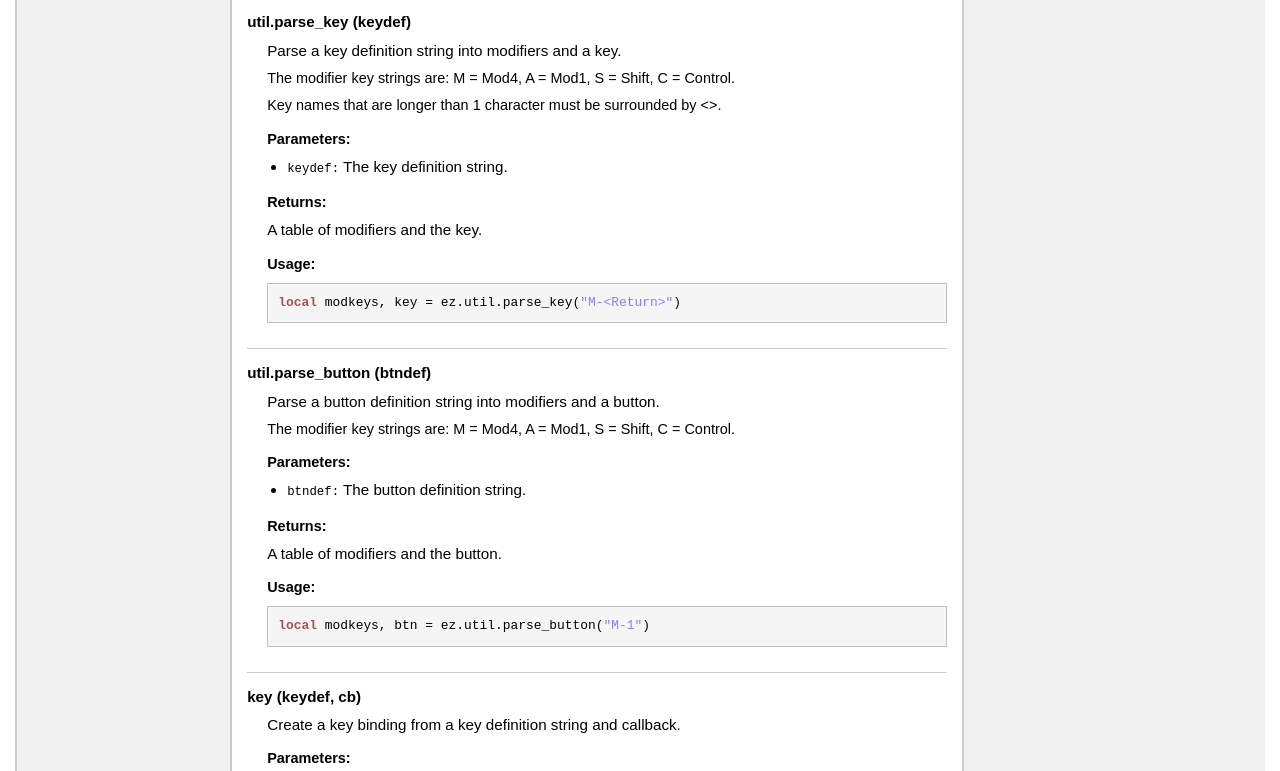
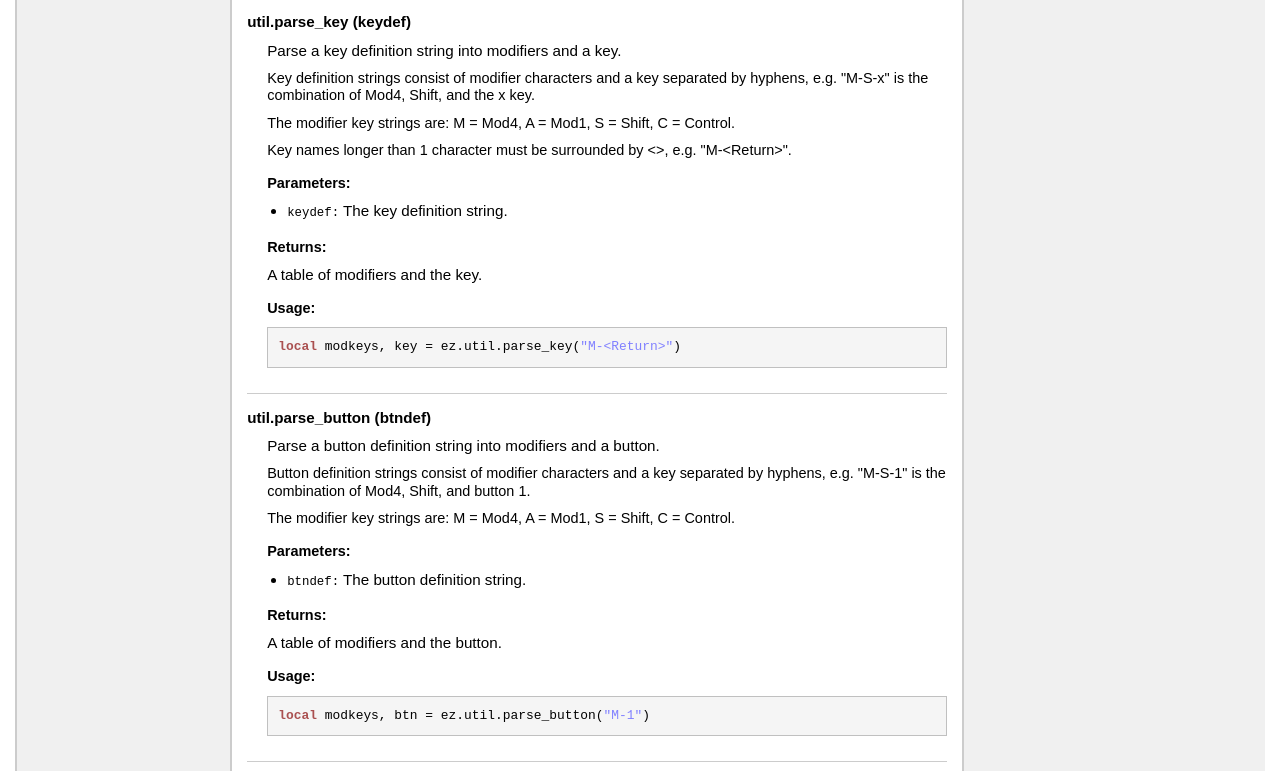
Before and after one commit to jcrd/awesome-ez, a plain HTML site: page index.html in a window 1280 px wide. Shown: the part 795-1566 px from the top of the page. Drawn offline with Linux system fonts and the light colour scheme.

Commit message:
Update docs for expanded descriptions

```diff
--- a/index.html
+++ b/index.html
@@ -129,8 +129,11 @@
     </dt>
     <dd>
     Parse a key definition string into modifiers and a key.
+<p> Key definition strings consist of modifier characters and a key separated
+ by hyphens, e.g. "M-S-x" is the combination of Mod4, Shift, and the x key.
 <p> The modifier key strings are: M = Mod4, A = Mod1, S = Shift, C = Control.
-<p> Key names that are longer than 1 character must be surrounded by <>.
+<p> Key names longer than 1 character must be surrounded by <>,
+ e.g. "M-&lt;Return&gt;".
 
 
 
@@ -161,6 +164,8 @@
     </dt>
     <dd>
     Parse a button definition string into modifiers and a button.
+<p> Button definition strings consist of modifier characters and a key separated
+ by hyphens, e.g. "M-S-1" is the combination of Mod4, Shift, and button 1.
 <p> The modifier key strings are: M = Mod4, A = Mod1, S = Shift, C = Control.
 
 
@@ -299,7 +304,7 @@
 </div> <!-- id="main" -->
 <div id="about">
 <i>generated by <a href="http://github.com/stevedonovan/LDoc">LDoc 1.4.6</a></i>
-<i style="float:right;">Last updated 2019-05-23 08:55:10 </i>
+<i style="float:right;">Last updated 2019-05-26 17:03:09 </i>
 </div> <!-- id="about" -->
 </div> <!-- id="container" -->
 </body>
```
